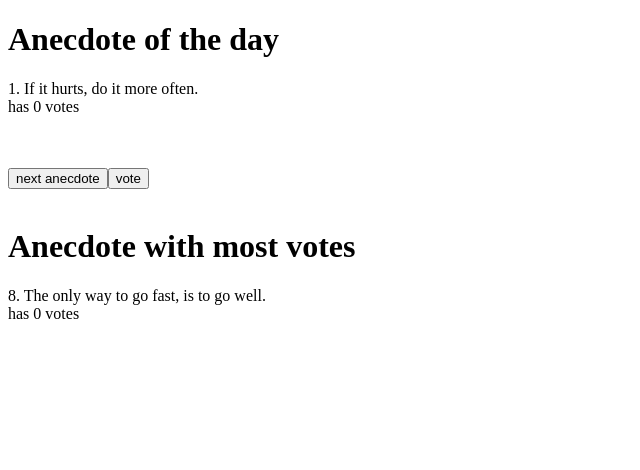
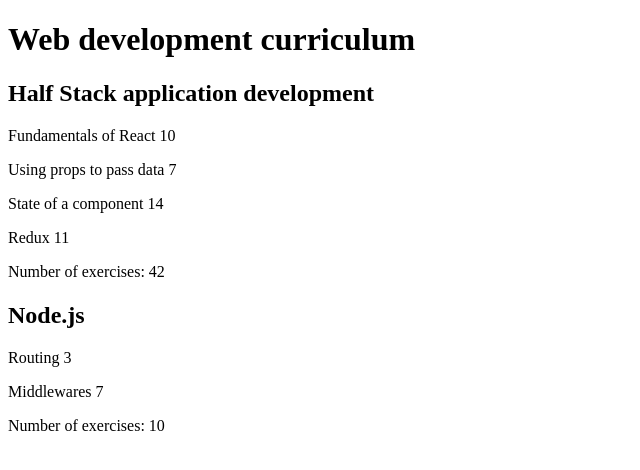
Before and after one commit to miskamero/Reactin-perusteet, a React (Create React App) app: page / in a window 1280 px wide. Shown: the top 470 px of the page, without its empty margins (0-640 px from the left). Built offline with nearby package versions, Linux system fonts and the light colour scheme.

Commit message:
2.1-2.5 tehtävät tehty

```diff
--- a/src/App.js
+++ b/src/App.js
@@ -1,43 +1,59 @@
-import { useState } from 'react'
+import React from 'react';
+import Course from './components/course.js';
 
 const App = () => {
-  const anecdotes = [
-    '1. If it hurts, do it more often.',
-    '2. Adding manpower to a late software project makes it later!',
-    '3. The first 90 percent of the code accounts for the first 90 percent of the development time...The remaining 10 percent of the code accounts for the other 90 percent of the development time.',
-    '4. Any fool can write code that a computer can understand. Good programmers write code that humans can understand.',
-    '5. Premature optimization is the root of all evil.',
-    '6. Debugging is twice as hard as writing the code in the first place. Therefore, if you write the code as cleverly as possible, you are, by definition, not smart enough to debug it.',
-    '7. Programming without an extremely heavy use of console.log is same as if a doctor would refuse to use x-rays or blood tests when dianosing patients.',
-    '8. The only way to go fast, is to go well.'
+  const courses = [
+    {
+      header: "Web development curriculum",
+      name: 'Half Stack application development',
+      id: 1,
+      parts: [
+        {
+          name: 'Fundamentals of React',
+          exercises: 10,
+          id: 1
+        },
+        {
+          name: 'Using props to pass data',
+          exercises: 7,
+          id: 2
+        },
+        {
+          name: 'State of a component',
+          exercises: 14,
+          id: 3
+        },
+        {
+          name: 'Redux',
+          exercises: 11,
+          id: 4
+        }
+      ]
+    },
+    {
+      name: 'Node.js',
+      id: 2,
+      parts: [
+        {
+          name: 'Routing',
+          exercises: 3,
+          id: 1
+        },
+        {
+          name: 'Middlewares',
+          exercises: 7,
+          id: 2
+        }
+      ]
+    }
   ];
-
-  const points = {0: 0, 1: 0, 2: 0, 3: 0, 4: 0, 5: 0, 6: 0, 7: 0} // Create an array to initialize vote counts for each anecdote
-  const [votePoints, setVotePoints] = useState(points) // Initialize votePoints state with points array
-  const [selected, setSelected] = useState(0) // Initialize selected state with 0, Display first anecdote by default
-  const updatedVotePoints = {...votePoints} // Creates a copy of votePoints array to modify
-
-  const handleVote = () => { // Function to handle vote button click
-    updatedVotePoints[selected] += 1 // Increment vote count for selected anecdote
-    setVotePoints(updatedVotePoints) // Update votePoints state with the modified copy
-  }
-
   return (
     <div>
-      <h1>Anecdote of the day</h1>
-      <p>{anecdotes[selected]}<br/> has {updatedVotePoints[selected]} votes</p>
-      <br/><br/>
-      <button onClick={() => setSelected(Math.floor(Math.random() * anecdotes.length))}>next anecdote</button>
-      <button onClick={handleVote}>vote</button>
-      <br/><br/>
-      <h1>Anecdote with most votes</h1>
-      <p>{anecdotes[
-        Object.keys(updatedVotePoints).reduce((a, b) =>
-        updatedVotePoints[a] > updatedVotePoints[b] ? a : b // Find index of anecdote with most votes in updatedVotePoints array by comparing vote counts
-        )]
-        }<br/> has {Object.values(updatedVotePoints).reduce((a, b) => a > b ? a : b)} votes</p>
+      {courses.map((course) => (
+        <Course key={course.id} {...course} />
+      ))}
     </div>
-  )
-}
+  );
+};
 
-export default App
+export default App;
--- /dev/null
+++ b/src/components/course.js
@@ -0,0 +1,43 @@
+
+const MainHeader = (props) => {
+    return <h1>{props.course}</h1>;
+  };
+
+  const Header = (props) => {
+    return <h2>{props.course}</h2>;
+  };
+
+  const Part = (props) => {
+    return (
+      <p>
+        {props.part.name} {props.part.exercises}
+      </p>
+    );
+  };
+
+  const Content = (props) => {
+    return (
+      <div>
+        {props.parts.map((part) => (
+          <Part key={part.id} part={part} />
+        ))}
+        <Total parts={props.parts} />
+      </div>
+    );
+  };
+
+  const Total = (props) => {
+    const total = props.parts.reduce((sum, part) => sum + part.exercises, 0);
+    return <p>Number of exercises: {total}</p>;
+  };
+
+  const Course = (props) => {
+    return (
+      <div>
+        <MainHeader course={props.header} />
+        <Header course={props.name} />
+        <Content parts={props.parts} />
+      </div>
+    );
+  };
+export default Course;
```
